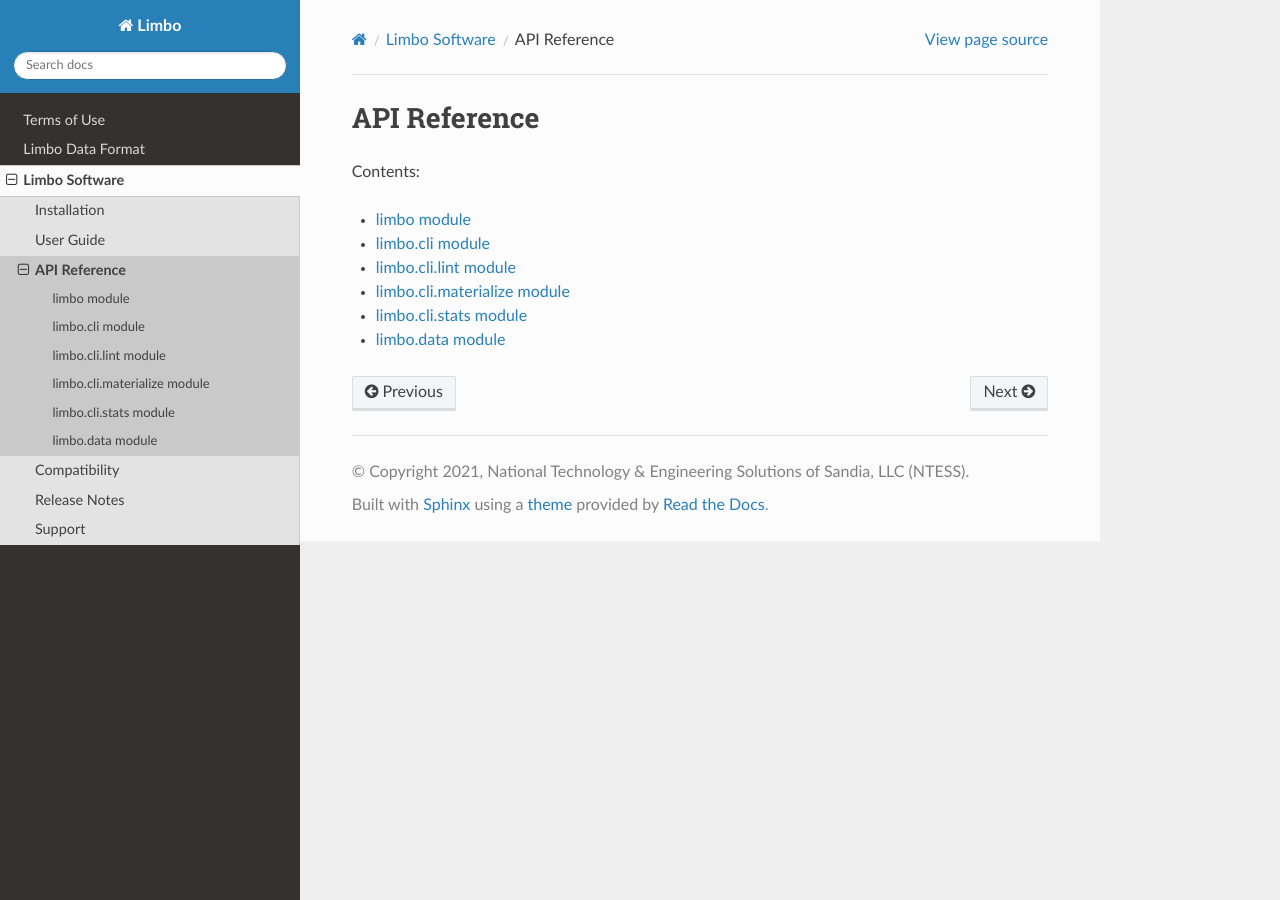
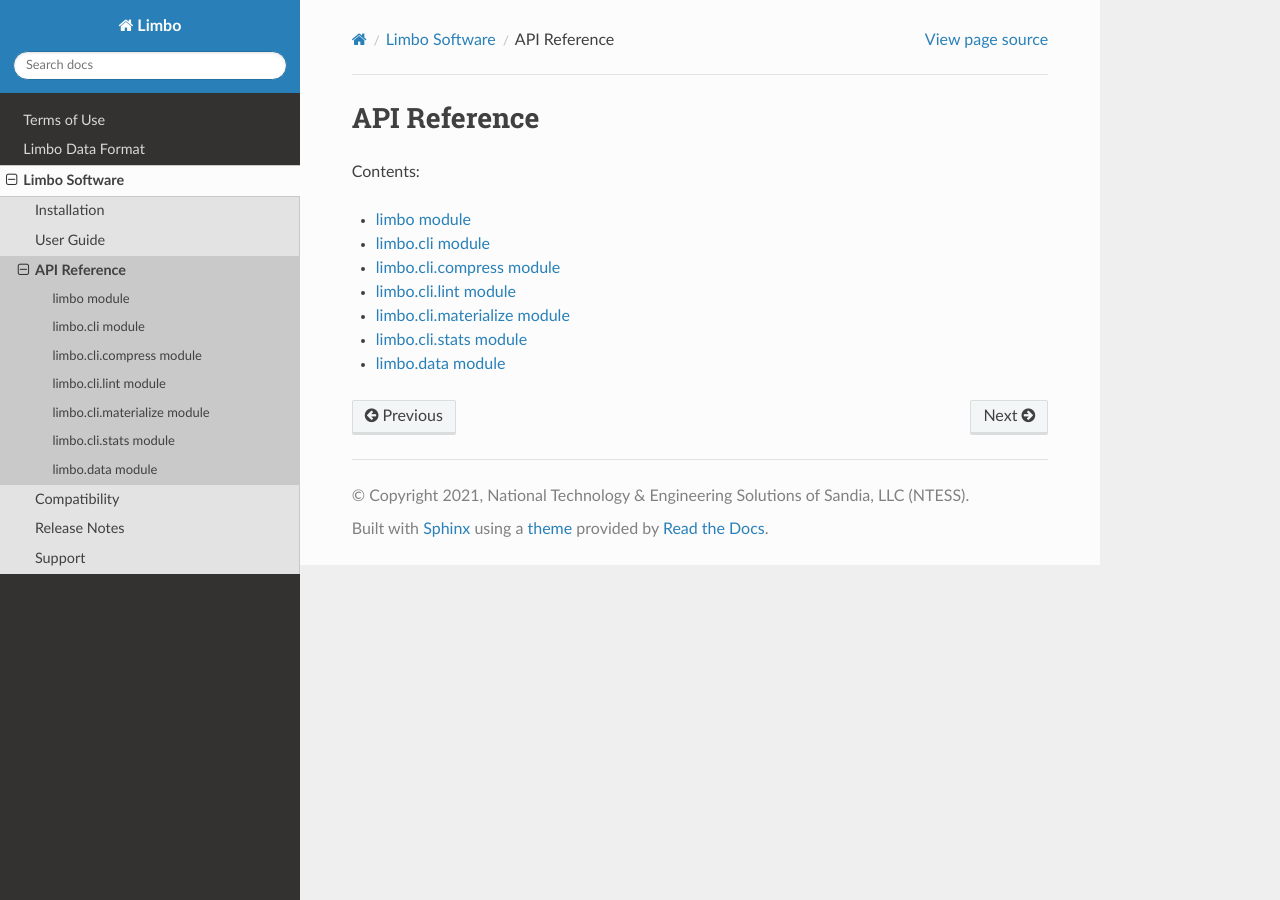
Before and after one commit to limbo-ml/user, a Sphinx documentation site: the page built from docs/reference.rst, in a window 1280 px wide. Built offline with Sphinx 7.4.7 and the Read the Docs theme 2.0.0, drawn with Linux system fonts in a browser that asks for light colours; pages that are not in the unit, such as notebooks, are missing from menus.

Commit message:
Add missing module documentation.

```diff
--- /dev/null
+++ b/docs/limbo.cli.compress.rst
@@ -0,0 +1,7 @@
+limbo.cli.compress module
+=========================
+
+.. automodule:: limbo.cli.compress
+    :members:
+    :undoc-members:
+    :show-inheritance:
--- a/docs/reference.rst
+++ b/docs/reference.rst
@@ -8,6 +8,7 @@ Contents:
 
    limbo.rst
    limbo.cli.rst
+   limbo.cli.compress.rst
    limbo.cli.lint.rst
    limbo.cli.materialize.rst
    limbo.cli.stats.rst
```
